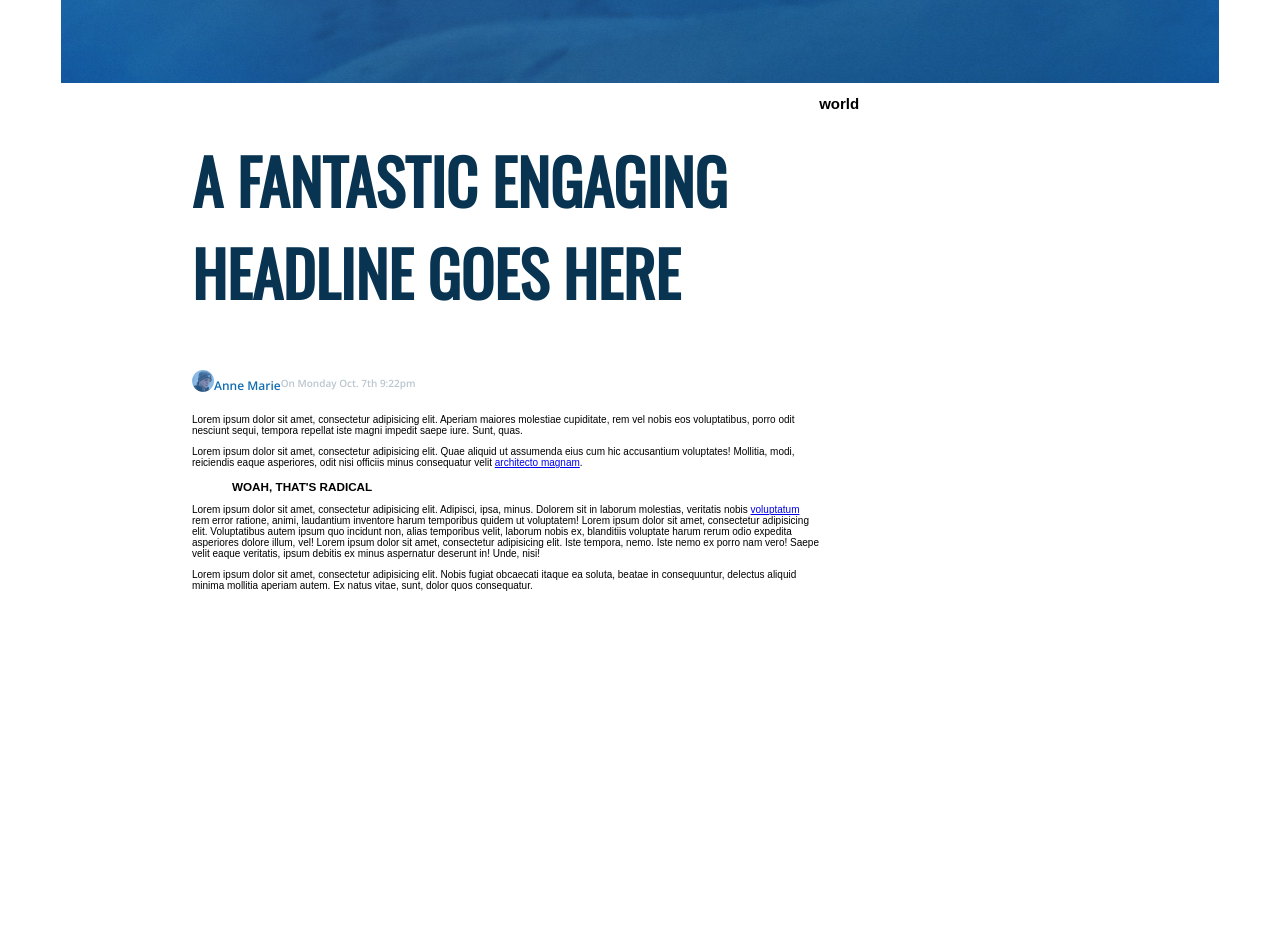
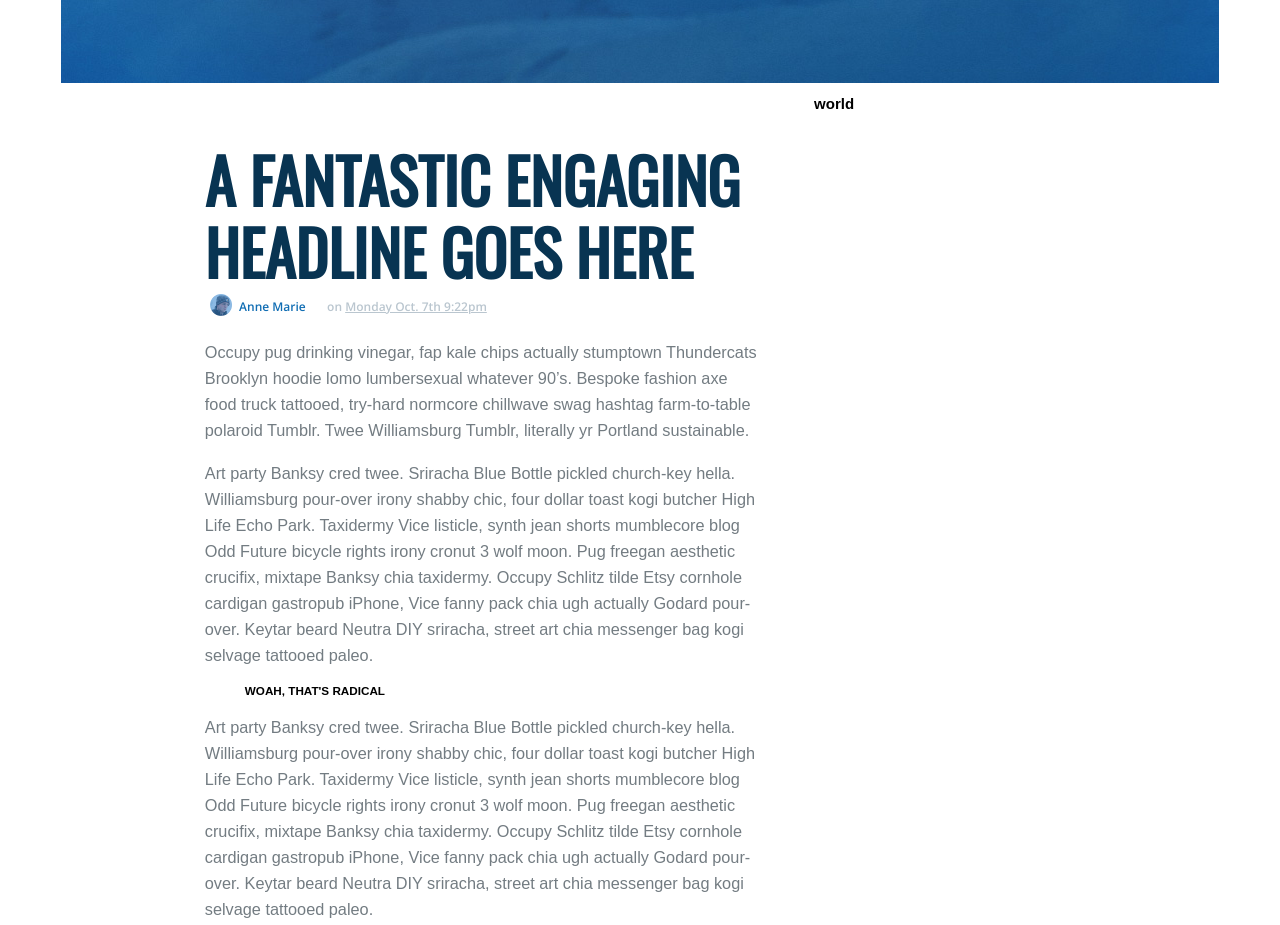
Before and after one commit to mmarcinek/surf-paddle, a plain HTML site: page index.html in a window 1280 px wide. Shown: the part 440-1365 px from the top of the page. Before the commit the page ends 1041 px from the top, so only its background shows below. Drawn offline with nearby package versions, Linux system fonts and the light colour scheme.

Commit message:
finished content title and avatar alignment: *fixing paragraph lay-out

```diff
--- a/index.html
+++ b/index.html
@@ -61,7 +61,7 @@
 							<h4>Anne Marie</h4>
 						</div>
 						<div class="time-stamp">
-							<h4>On <span>Monday Oct. 7th 9:22pm</span></h4>
+							<h4>on <a href="#">Monday Oct. 7th 9:22pm</a></h4>
 						</div>
 					</div>
 			  </div>
@@ -69,9 +69,9 @@
 			<!-- first paragraph -->
 
 			  <div class="text">
-			  	<p>Lorem ipsum dolor sit amet, consectetur adipisicing elit. Aperiam maiores molestiae cupiditate, rem vel nobis eos voluptatibus, porro odit nesciunt sequi, tempora repellat iste magni impedit saepe iure. Sunt, quas.
-			  	<p>
-			  	<p>Lorem ipsum dolor sit amet, consectetur adipisicing elit. Quae aliquid ut assumenda eius cum hic accusantium voluptates! Mollitia, modi, reiciendis eaque asperiores, odit nisi officiis minus consequatur velit <a href="#">architecto magnam</a>.</p>
+			  <p>Occupy pug drinking vinegar, fap kale chips actually stumptown Thundercats Brooklyn hoodie lomo lumbersexual whatever 90’s. Bespoke fashion axe food truck tattooed, try-hard normcore chillwave swag hashtag farm-to-table polaroid Tumblr. Twee Williamsburg Tumblr, literally yr Portland sustainable.
+			  </p>
+			  <p>Art party Banksy cred twee. Sriracha Blue Bottle pickled church-key hella. Williamsburg pour-over irony shabby chic, four dollar toast kogi butcher High Life Echo Park. Taxidermy Vice listicle, synth jean shorts mumblecore blog Odd Future bicycle rights irony cronut 3 wolf moon. Pug freegan aesthetic crucifix, mixtape Banksy chia taxidermy. Occupy Schlitz tilde Etsy cornhole cardigan gastropub iPhone, Vice fanny pack chia ugh actually Godard pour-over. Keytar beard Neutra DIY sriracha, street art chia messenger bag kogi selvage tattooed paleo.</p>
 				</div>
 
 			<!-- blockquote -->
@@ -81,10 +81,10 @@
 
 			<!-- second paragraph -->
 				<div class="text">
-					<p>Lorem ipsum dolor sit amet, consectetur adipisicing elit. Adipisci, ipsa, minus. Dolorem sit in laborum molestias, veritatis nobis <a href="#">voluptatum</a> rem error ratione, animi, laudantium inventore harum temporibus quidem ut voluptatem! Lorem ipsum dolor sit amet, consectetur adipisicing elit. Voluptatibus autem ipsum quo incidunt non, alias temporibus velit, laborum nobis ex, blanditiis voluptate harum rerum odio expedita asperiores dolore illum, vel! Lorem ipsum dolor sit amet, consectetur adipisicing elit. Iste tempora, nemo. Iste nemo ex porro nam vero! Saepe velit eaque veritatis, ipsum debitis ex minus aspernatur deserunt in! Unde, nisi!
+					<p>Art party Banksy cred twee. Sriracha Blue Bottle pickled church-key hella. Williamsburg pour-over irony shabby chic, four dollar toast kogi butcher High Life Echo Park. Taxidermy Vice listicle, synth jean shorts mumblecore blog Odd Future bicycle rights irony cronut 3 wolf moon. Pug freegan aesthetic crucifix, mixtape Banksy chia taxidermy. Occupy Schlitz tilde Etsy cornhole cardigan gastropub iPhone, Vice fanny pack chia ugh actually Godard pour-over. Keytar beard Neutra DIY sriracha, street art chia messenger bag kogi selvage tattooed paleo.
 					</p>
-					<p>
-					Lorem ipsum dolor sit amet, consectetur adipisicing elit. Nobis fugiat obcaecati itaque ea soluta, beatae in consequuntur, delectus aliquid minima mollitia aperiam autem. Ex natus vitae, sunt, dolor quos consequatur.
+				  <p>
+					Drinking vinegar Brooklyn Carles, kogi cardigan gentrify McSweeney’s literally. PBR freegan vinyl bespoke asymmetrical, forage Blue Bottle Austin sartorial migas mlkshk street art skateboard. Church-key crucifix mlkshk shabby chic skateboard, flannel blog mumblecore salvia McSweeney’s pour-over. Tilde High Life Odd Future mlkshk beard, Thundercats kale chips post-ironic Williamsburg disrupt Pitchfork salvia master cleanse cronut. IPhone DIY meh viral, photo booth vinyl dreamcatcher American Apparel food truck small batch ennui cold-pressed squid. Kogi sriracha 8-bit readymade ethical. Wolf disrupt Echo Park Kickstarter gluten-free.
 					</p>
 				</div>
 
--- a/main.css
+++ b/main.css
@@ -124,7 +124,7 @@ nav {
 /*Global-Content
 ----------------*/
 .page-content {
-  width: 70%;
+  width: 68%;
   margin-left: auto;
   margin-right: auto;
   background-color: orange;
@@ -149,15 +149,37 @@ aside {
 /*Specific-content
 -------------------*/
 section h2 {
+  /*background-color: blue;*/
   font-family: Oswald, sans-serif;
   color: #083452;
   font-size: 6.2em;
+  line-height: 1.165em;
+  margin-top: 60px;
+}
+
+p {
+  font-size: 1.63em;
+  color: #737C82;
+  font-family: 'Open-sans', sans-serif;
+  padding-right: 8.7%;
+  line-height: 1.6em;
+}
+
+.page-block1 {
+  position: relative;
 }
 
 .auth-footer {
   /*background-color: orange;*/
   width: 100%;
   display: inline-block;
+  position: absolute;
+  bottom: -35px;
+  left: 5px;
+}
+
+.auth-footer h4 {
+  vertical-align: middle;
 }
 
 .avatar-sm img{
@@ -165,6 +187,7 @@ section h2 {
   /*background-color: blue;*/
   display: inline-block;
   float: left;
+  margin-top: 3px;
 }
 
 .auth-name {
@@ -172,11 +195,11 @@ section h2 {
   display: inline-block;
   float: left;
   font-family: 'Open Sans', sans-serif;
+  font-size: 1.2em;
   font-weight: 300;
-  font-size: 1.2em;
-  line-height: 0px;
+  line-height: 0;
+  margin-left: 1.2%;
   color: #106DB3;
-  vertical-align: middle;
 }
 
 .time-stamp {
@@ -184,7 +207,18 @@ section h2 {
   display: inline-block;
   float: left;
   font-family: 'Open Sans', sans-serif;
+  font-size: 1.2em;
   font-weight: 300;
   line-height: 0;
+  margin-left: 3.5%;
   color: #BAC6CF;
 }
+
+.time-stamp a {
+  color: #BAC6CF;
+}
+
+.text {
+  clear: both;
+  margin-top: 12px;
+}
```
